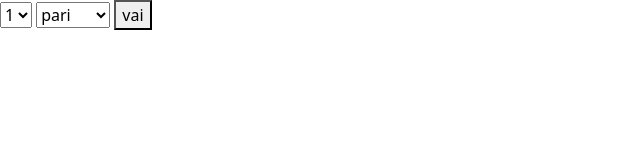
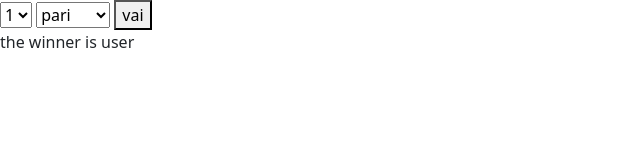
Before and after one commit to LeonardoContino/js-paliedispari, a plain HTML site: page pari e dispari/index.html in a window 1280 px wide. Both pictures are taken after a click on the button "vai". Shown: the whole page, without its empty margins (0-640 px from the left). Drawn offline with nearby package versions, Linux system fonts and the light colour scheme.

Commit message:
es completato

```diff
--- a/pari e dispari/index.html
+++ b/pari e dispari/index.html
@@ -27,5 +27,6 @@
       <option value="dispari">dispari</option>
     </select>
     <button id="btn">vai</button>
+    <div id="result"></div>
   </body>
 </html>
--- a/pari e dispari/main.js
+++ b/pari e dispari/main.js
@@ -14,17 +14,25 @@ Dichiariamo chi ha vinto.
 const user = document.getElementById("usernumber");
 const btn = document.getElementById("btn");
 const num = document.getElementById("num");
+const result = document.getElementById("result");
 
 const numberuser = parseInt(user.value);
 btn.addEventListener("click", function () {
-  const tot = numberuser + random;
+  const tot = numberuser + random();
   console.log(tot);
+  const rightchoise = isEven(tot) ? "pari" : "dispari";
+  const winner = num.value === rightchoise ? "user" : "cpu";
+  result.innerText = "the winner is " + winner;
 });
 
 function random() {
   const max = 5;
   const min = 1;
-  const cpu = Math.floor(Math.random() * max + min);
-
+  let cpu = Math.floor(Math.random() * max + 1 - min) + min;
+  console.log(cpu);
   return cpu;
 }
+
+function isEven(number) {
+  return number % 2 === 0;
+}
```
